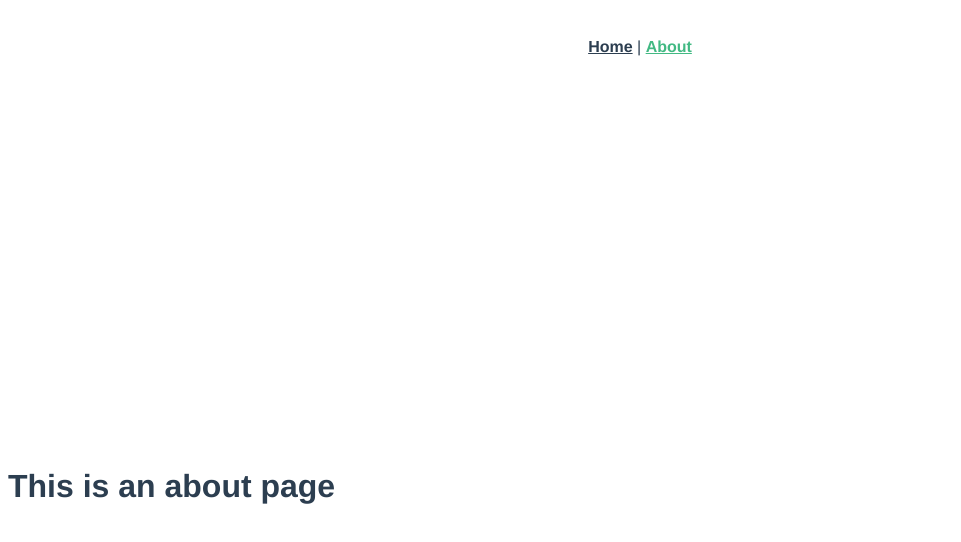
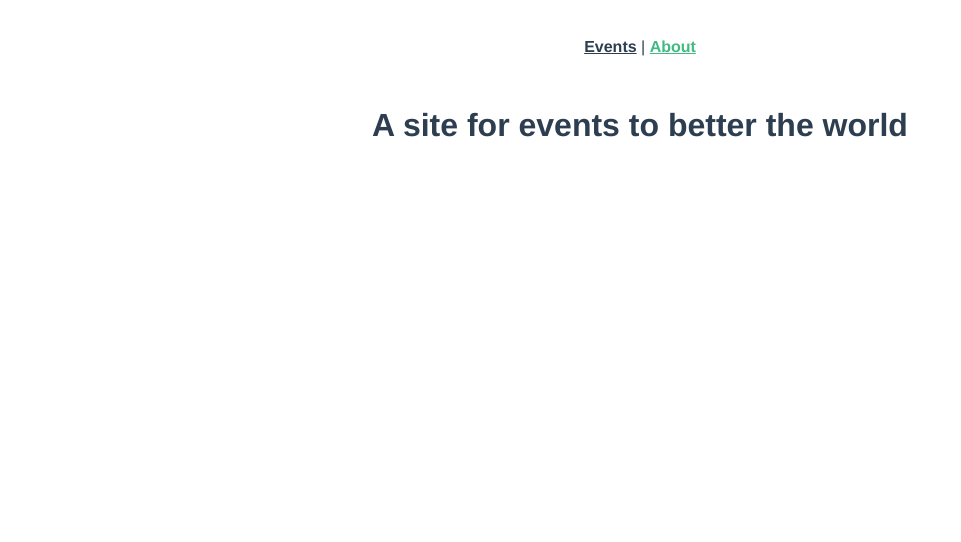
Before and after one commit to ZhannaZucher/real-world-vue, a Vue app: page /about in a window 1280 px wide. Shown: the top 542 px of the page, without its empty margins (0-961 px from the left). Built offline with nearby package versions, Linux system fonts and the light colour scheme.

Commit message:
customize router

```diff
--- a/src/App.vue
+++ b/src/App.vue
@@ -7,7 +7,7 @@ import { RouterLink, RouterView } from 'vue-router'
     <header>
       <div class="wrapper">
         <nav>
-          <RouterLink to="/">Home</RouterLink> |
+          <RouterLink to="/">Events</RouterLink> |
           <RouterLink to="/about">About</RouterLink>
         </nav>
       </div>
--- a/src/router/index.js
+++ b/src/router/index.js
@@ -1,21 +1,19 @@
 import { createRouter, createWebHistory } from 'vue-router'
-import HomeView from '../views/HomeView.vue'
+import EventListView from '../views/EventListView.vue'
+import AboutView from '@/views/AboutView.vue'
 
 const router = createRouter({
   history: createWebHistory(import.meta.env.BASE_URL),
   routes: [
     {
       path: '/',
-      name: 'home',
-      component: HomeView
+      name: 'event-list',
+      component: EventListView
     },
     {
       path: '/about',
       name: 'about',
-      // route level code-splitting
-      // this generates a separate chunk (About.[hash].js) for this route
-      // which is lazy-loaded when the route is visited.
-      component: () => import('../views/AboutView.vue')
+      component: AboutView
     }
   ]
 })
--- a/src/views/AboutView.vue
+++ b/src/views/AboutView.vue
@@ -1,15 +1,5 @@
 <template>
   <div class="about">
-    <h1>This is an about page</h1>
+    <h1>A site for events to better the world</h1>
   </div>
 </template>
-
-<style>
-@media (min-width: 1024px) {
-  .about {
-    min-height: 100vh;
-    display: flex;
-    align-items: center;
-  }
-}
-</style>
```
Also changed, not shown: src/views/EventListView.vue (renamed from src/views/HomeView.vue).
